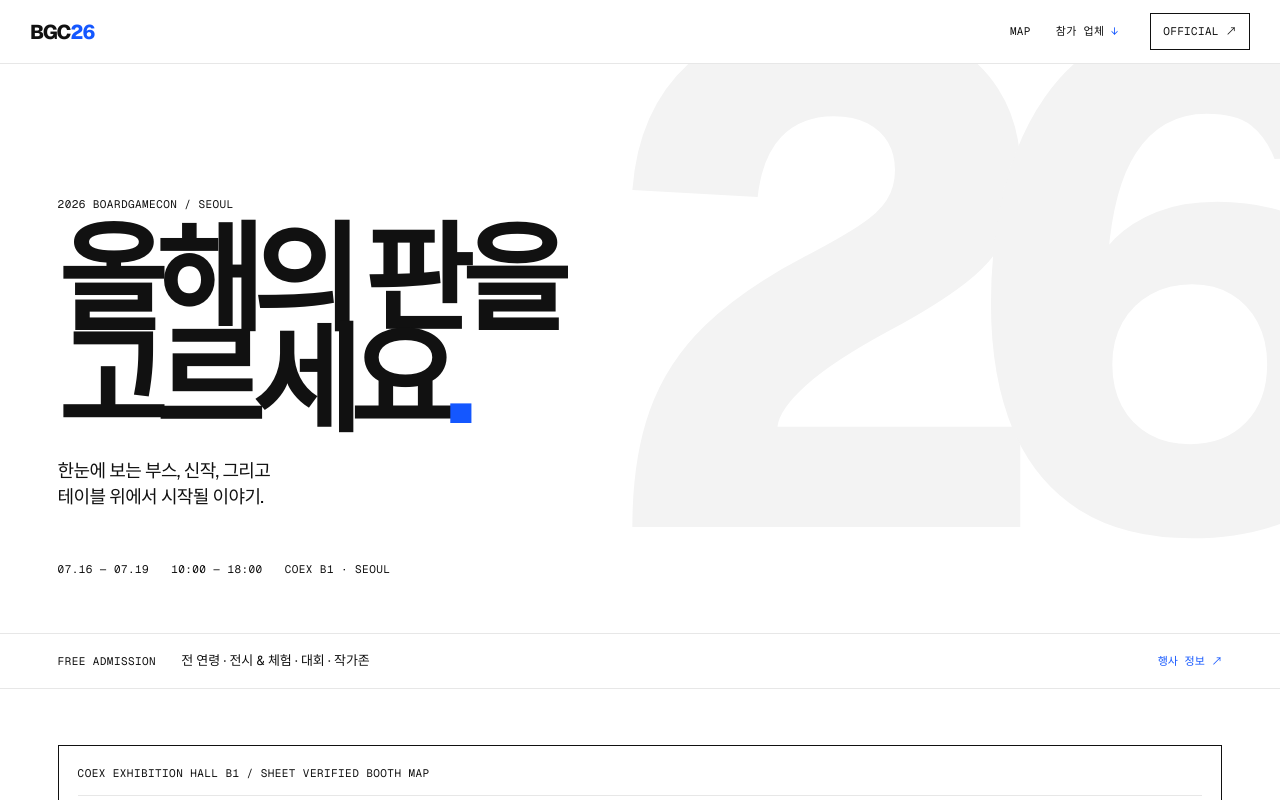
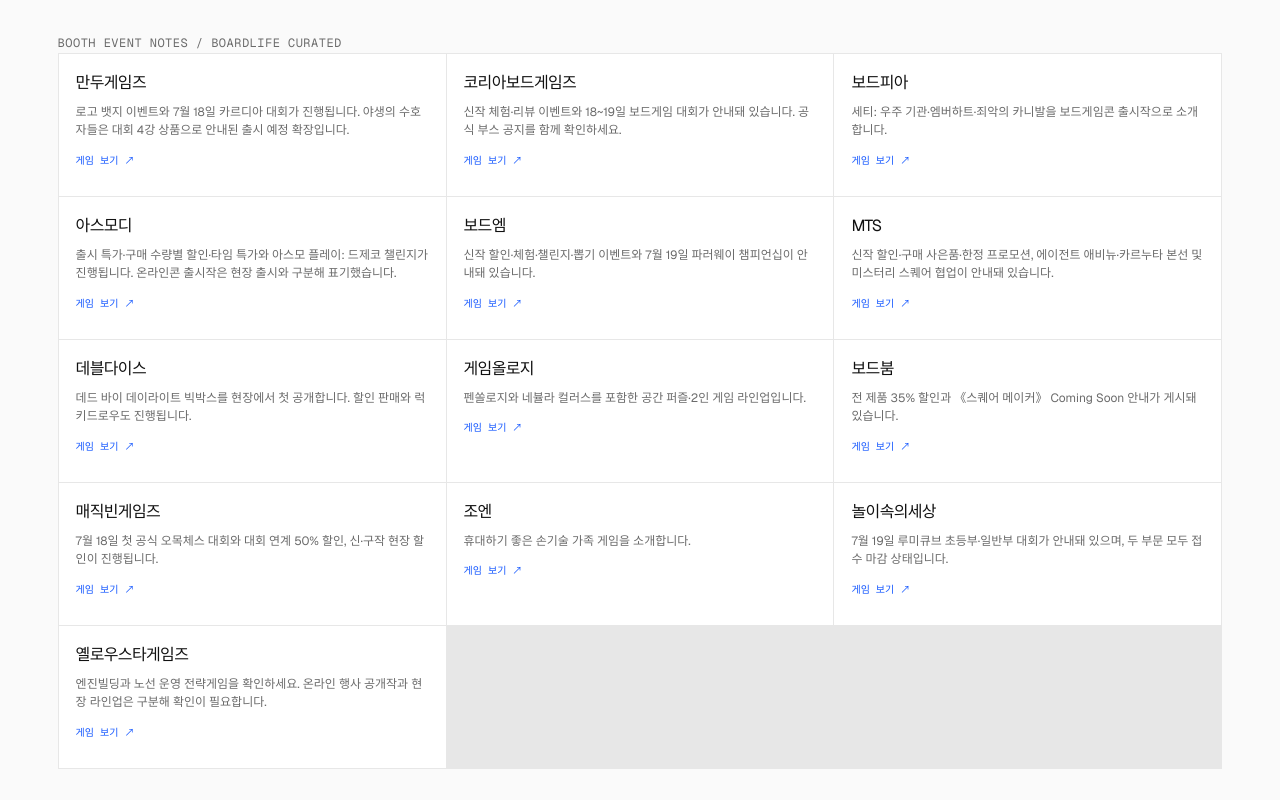
Before and after one commit to KyusungJung/2026-boardgame-concert, a Next.js app: page / in a window 1280 px wide. Shown: the top 800 px of the page. Built offline with nearby package versions, Linux system fonts and the light colour scheme.

Commit message:
Add vendor event notes from Boardlife

```diff
--- a/app/page.tsx
+++ b/app/page.tsx
@@ -134,19 +134,19 @@
 const vendorTabs = ["전체", ...Array.from(new Set(games.map((game) => game.publisher)))];
 const vendorNotes: Record<string, string> = {
   "전체": "공유 시트에 정리된 참가 업체와 공개 신작·대표작을 한곳에서 살펴보세요.",
-  "만두게임즈": "공식 부스 포스터 기준: 파티·캐주얼·명작 게임 14종의 신작 체험 라인업입니다. 현장 운영은 변동될 수 있습니다.",
-  "코리아보드게임즈": "가족·파티·협력까지 폭넓게 체험할 수 있는 신작 부스입니다.",
-  "보드피아": "전략 확장과 테마 신작을 중심으로 구성된 부스입니다.",
-  "아스모디": "2인 대전과 확장·후속작 라인업을 확인하세요.",
-  "보드엠": "플라워즈, P.I., 테이크 타임 등 7월 신작 체험 라인업입니다.",
-  "MTS": "전략·2인 게임을 중심으로 대표작을 소개합니다.",
-  "데블다이스": "데드 바이 데이라이트 관련 현장 공개를 확인하세요.",
-  "게임올로지": "공간 퍼즐과 2인 카드게임을 선보입니다.",
-  "보드붐": "짧은 라운드의 가족·파티 게임을 즐길 수 있습니다.",
-  "매직빈게임즈": "추상전략 중심의 2인·가족 게임 라인업입니다.",
+  "만두게임즈": "로고 뱃지 이벤트와 7월 18일 카르디아 대회가 진행됩니다. 야생의 수호자들은 대회 4강 상품으로 안내된 출시 예정 확장입니다.",
+  "코리아보드게임즈": "신작 체험·리뷰 이벤트와 18~19일 보드게임 대회가 안내돼 있습니다. 공식 부스 공지를 함께 확인하세요.",
+  "보드피아": "세티: 우주 기관·엠버하트·죄악의 카니발을 보드게임콘 출시작으로 소개합니다.",
+  "아스모디": "출시 특가·구매 수량별 할인·타임 특가와 아스모 플레이: 드제코 챌린지가 진행됩니다. 온라인콘 출시작은 현장 출시와 구분해 표기했습니다.",
+  "보드엠": "신작 할인·체험·챌린지·뽑기 이벤트와 7월 19일 파러웨이 챔피언십이 안내돼 있습니다.",
+  "MTS": "신작 할인·구매 사은품·한정 프로모션, 에이전트 애비뉴·카르누타 본선 및 미스터리 스퀘어 협업이 안내돼 있습니다.",
+  "데블다이스": "데드 바이 데이라이트 빅박스를 현장에서 첫 공개합니다. 할인 판매와 럭키드로우도 진행됩니다.",
+  "게임올로지": "펜쏠로지와 네뷸라 컬러스를 포함한 공간 퍼즐·2인 게임 라인업입니다.",
+  "보드붐": "전 제품 35% 할인과 《스퀘어 메이커》 Coming Soon 안내가 게시돼 있습니다.",
+  "매직빈게임즈": "7월 18일 첫 공식 오목체스 대회와 대회 연계 50% 할인, 신·구작 현장 할인이 진행됩니다.",
   "조엔": "휴대하기 좋은 손기술 가족 게임을 소개합니다.",
-  "놀이속의세상": "세대가 함께 즐기는 클래식 게임 부스입니다.",
-  "옐로우스타게임즈": "엔진빌딩과 노선 운영 전략게임을 확인하세요.",
+  "놀이속의세상": "7월 19일 루미큐브 초등부·일반부 대회가 안내돼 있으며, 두 부문 모두 접수 마감 상태입니다.",
+  "옐로우스타게임즈": "엔진빌딩과 노선 운영 전략게임을 확인하세요. 온라인 행사 공개작과 현장 라인업은 구분해 확인이 필요합니다.",
 };
 const vendorLinks: Record<string, { label: string; url: string }> = {
   "만두게임즈": { label: "공식 부스 소개 ↗", url: mandooSource },
@@ -191,6 +191,7 @@
   const selectVendor = (vendor: string) => { setSelectedVendor(vendor); setFilter("전체"); const first = games.find((game) => vendor === "전체" || game.publisher === vendor); if (first) setSelectedGame(first); document.querySelector("#vendors")?.scrollIntoView({ behavior: "smooth", block: "start" }); };
 
   return <main>
+    <section className="vendor-info-index" aria-label="업체별 행사 정보"><p className="mono">BOOTH EVENT NOTES / BOARDLIFE CURATED</p><div>{Object.entries(vendorNotes).filter(([vendor]) => vendor !== "전체").map(([vendor, note]) => <article key={vendor}><h2>{vendor}</h2><p>{note}</p><button onClick={() => selectVendor(vendor)}>게임 보기 ↗</button></article>)}</div></section>
     <header className="nav"><a className="brand" href="#top">BGC<span>26</span></a><nav><a href="#map">MAP</a><div className="vendor-menu"><a href="#vendors">참가 업체 <span>↓</span></a><div className="vendor-menu-panel">{vendorTabs.filter((vendor) => vendor !== "전체").map((vendor) => <button key={vendor} onClick={() => selectVendor(vendor)}>{vendor}<small>{games.filter((game) => game.publisher === vendor).length} GAMES</small></button>)}</div></div></nav><a className="nav-link" href="https://www.boardgamecon.com/" target="_blank" rel="noreferrer">OFFICIAL ↗</a></header>
     <section className="hero" id="top"><div className="hero-copy"><p className="mono">2026 BOARDGAMECON / SEOUL</p><h1>올해의 판을<br/>고르세요<span className="dot">.</span></h1><p className="hero-description">한눈에 보는 부스, 신작, 그리고<br/>테이블 위에서 시작될 이야기.</p><div className="hero-meta mono"><span>07.16 — 07.19</span><span>10:00 — 18:00</span><span>COEX B1 · SEOUL</span></div></div><div className="hero-number" aria-hidden="true">26</div></section>
     <section className="info-strip"><span className="mono">FREE ADMISSION</span><span>전 연령 · 전시 & 체험 · 대회 · 작가존</span><a href="http://www.boardgamecon.com/" target="_blank" rel="noreferrer">행사 정보 ↗</a></section>
```
Also changed, not shown: app/globals.css.
